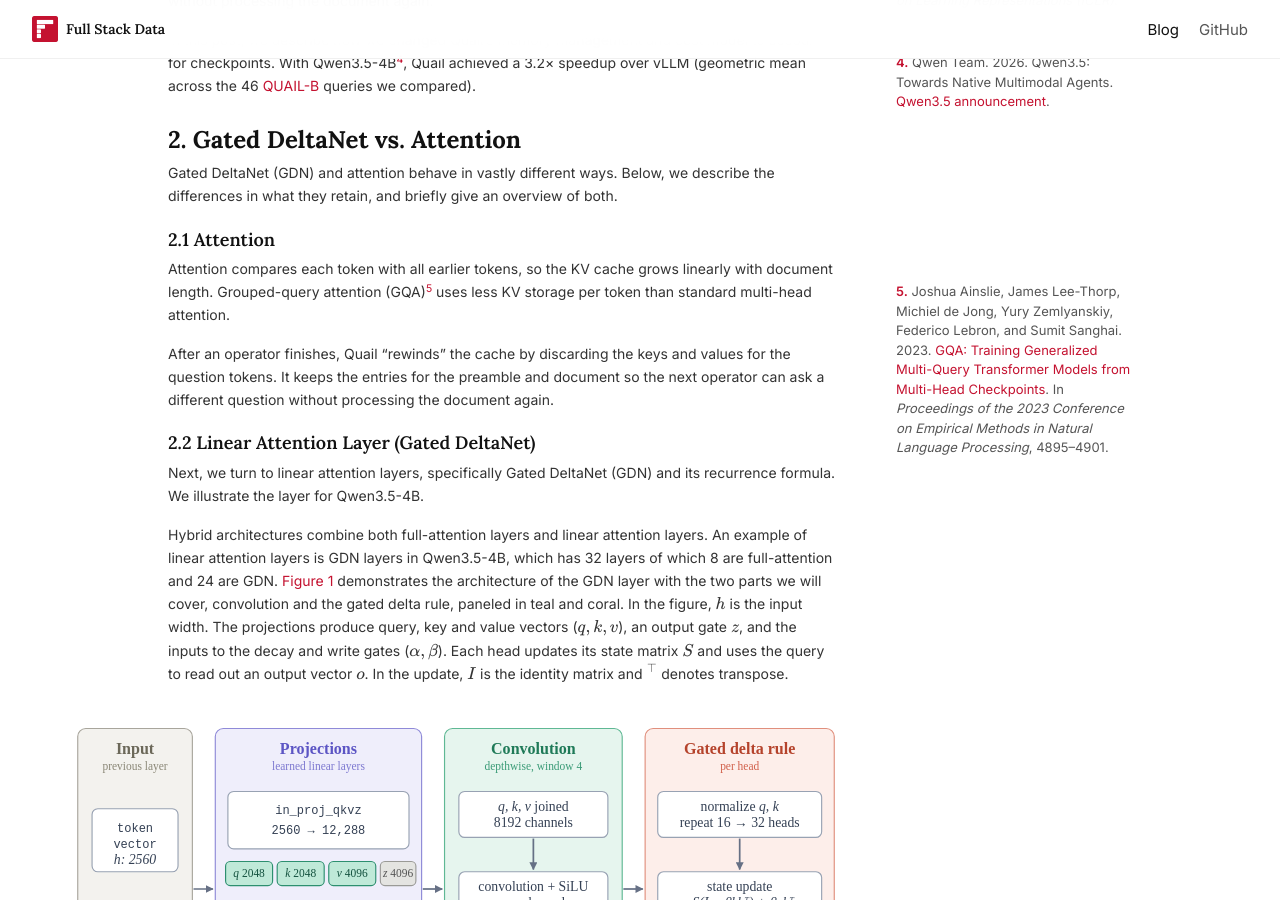
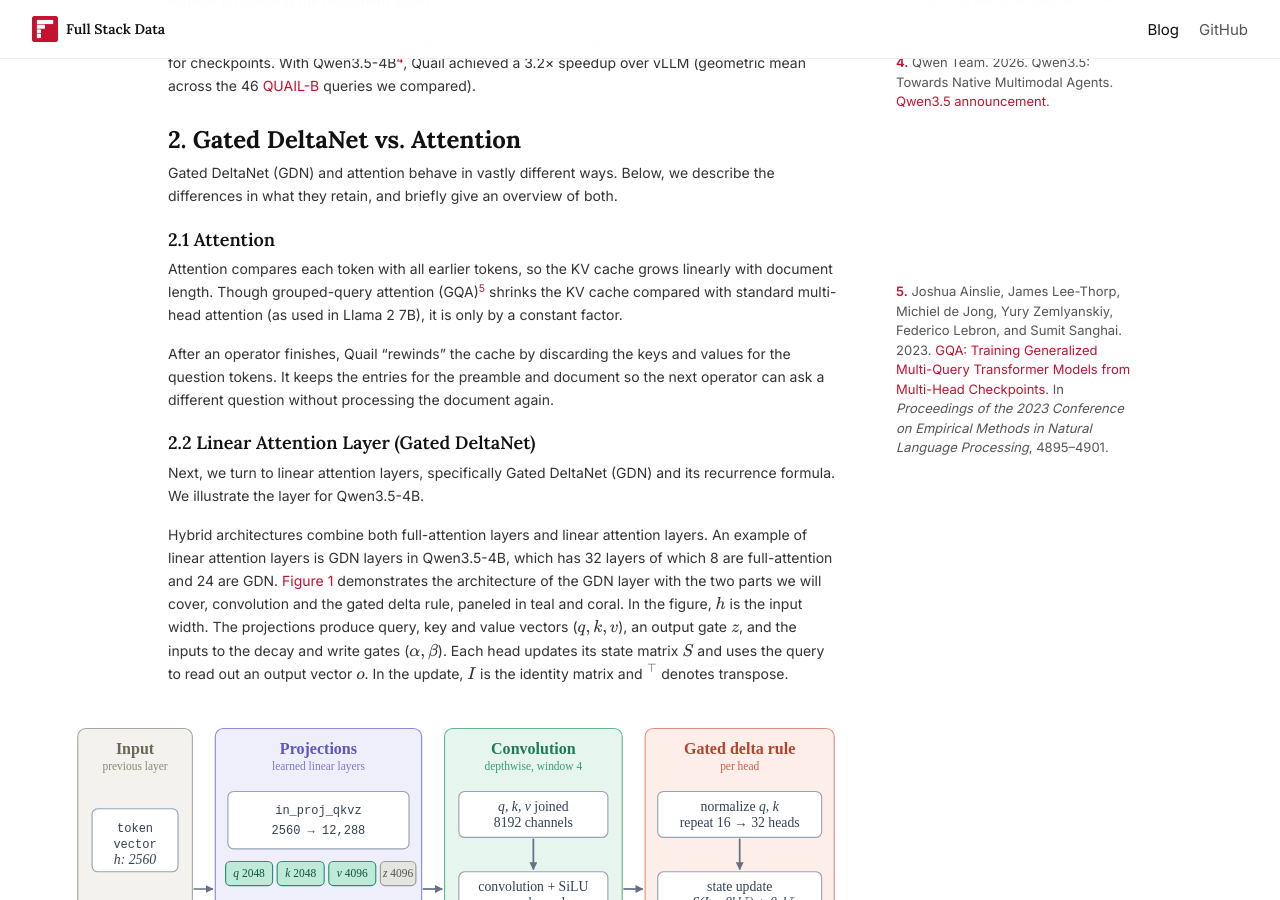
Before and after one commit to fsdatalab/fsdatalab.github.io, a Jekyll site: the page built from _posts/2026-11-16-hybrid-models-in-quail.md, in a window 1280 px wide and 900 px high, scrolled down 1346 px. Built offline with Jekyll 4.4.1, drawn with Linux system fonts in a browser that asks for light colours.

Commit message:
Restore the constant-factor phrasing and name the attention baseline

```diff
--- a/_posts/2026-11-16-hybrid-models-in-quail.md
+++ b/_posts/2026-11-16-hybrid-models-in-quail.md
@@ -98,7 +98,7 @@ Gated DeltaNet (GDN) and attention behave in vastly different ways. Below, we de
 
 ## 2.1 Attention
 
-Attention compares each token with all earlier tokens, so the KV cache grows linearly with document length. Grouped-query attention (GQA)<sup><a href="#note-5">5</a></sup> uses less KV storage per token than standard multi-head attention.
+Attention compares each token with all earlier tokens, so the KV cache grows linearly with document length. Though grouped-query attention (GQA)<sup><a href="#note-5">5</a></sup> shrinks the KV cache compared with standard multi-head attention (as used in Llama 2 7B), it is only by a constant factor.
 
 After an operator finishes, Quail “rewinds” the cache by discarding the keys and values for the question tokens. It keeps the entries for the preamble and document so the next operator can ask a different question without processing the document again.
 
```
